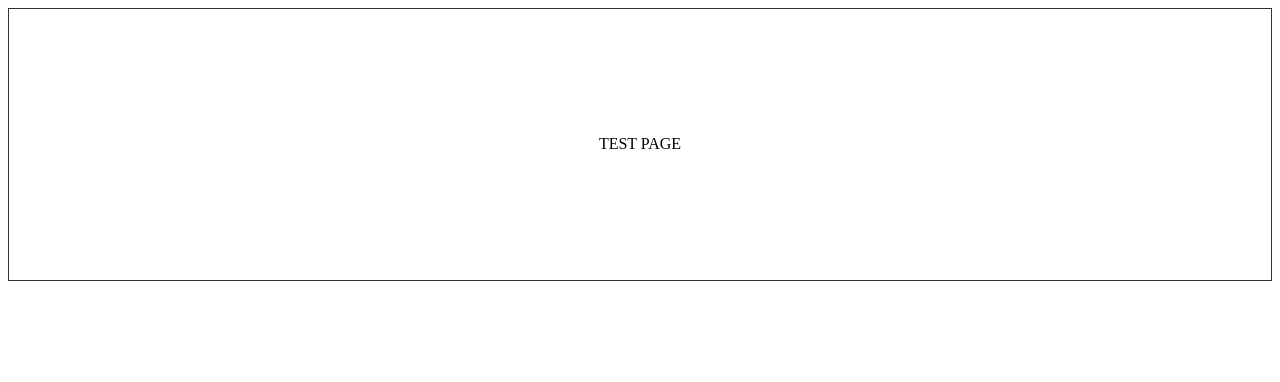
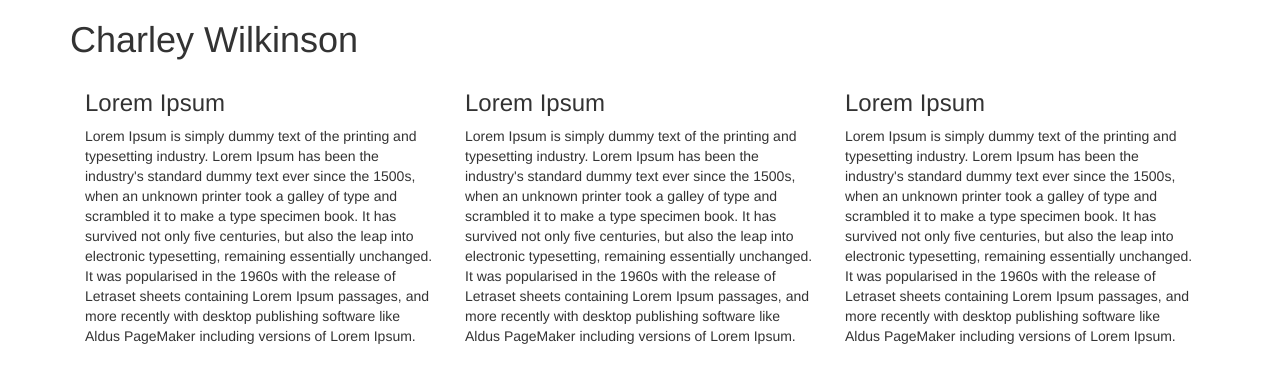
Before and after one commit to Charley-Wilkinson-15below/test-website, a plain HTML site: page index.html in a window 1280 px wide. Drawn offline with nearby package versions, Linux system fonts and the light colour scheme.

Commit message:
Bootsrapt added, articles added

```diff
--- a/index.html
+++ b/index.html
@@ -1,20 +1,29 @@
 <html>
 <head>
-<title>
-Test Page
-</title>
-<style>
-div
-{
-border: 1px solid #333;
-padding: 10%;
-text-align: center;
-}
-</style>
+	<title>Charley Wilkinson's Website</title>
+	<!-- Latest compiled and minified CSS -->
+<link rel="stylesheet" href="https://maxcdn.bootstrapcdn.com/bootstrap/3.3.5/css/bootstrap.min.css">
+
+
 </head>
 <body>
-<div>
-TEST PAGE
-</div>
+	<div class="container">
+		<h1>Charley Wilkinson</h1>
+		<div class="col col-md-4">
+			<h3>Lorem Ipsum</h3>
+			Lorem Ipsum is simply dummy text of the printing and typesetting industry. Lorem Ipsum has been the industry's standard dummy text ever since the 1500s, when an unknown printer took a galley of type and scrambled it to make a type specimen book. It has survived not only five centuries, but also the leap into electronic typesetting, remaining essentially unchanged. It was popularised in the 1960s with the release of Letraset sheets containing Lorem Ipsum passages, and more recently with desktop publishing software like Aldus PageMaker including versions of Lorem Ipsum.
+		</div>
+		<div class="col col-md-4">
+			<h3>Lorem Ipsum</h3>
+			Lorem Ipsum is simply dummy text of the printing and typesetting industry. Lorem Ipsum has been the industry's standard dummy text ever since the 1500s, when an unknown printer took a galley of type and scrambled it to make a type specimen book. It has survived not only five centuries, but also the leap into electronic typesetting, remaining essentially unchanged. It was popularised in the 1960s with the release of Letraset sheets containing Lorem Ipsum passages, and more recently with desktop publishing software like Aldus PageMaker including versions of Lorem Ipsum.
+		</div>
+		<div class="col col-md-4">
+			<h3>Lorem Ipsum</h3>
+			Lorem Ipsum is simply dummy text of the printing and typesetting industry. Lorem Ipsum has been the industry's standard dummy text ever since the 1500s, when an unknown printer took a galley of type and scrambled it to make a type specimen book. It has survived not only five centuries, but also the leap into electronic typesetting, remaining essentially unchanged. It was popularised in the 1960s with the release of Letraset sheets containing Lorem Ipsum passages, and more recently with desktop publishing software like Aldus PageMaker including versions of Lorem Ipsum.
+		</div>
+	</div>
+
+	<!-- Latest compiled and minified JavaScript -->
+<script src="https://maxcdn.bootstrapcdn.com/bootstrap/3.3.5/js/bootstrap.min.js"></script>
 </body>
 </html>
```
